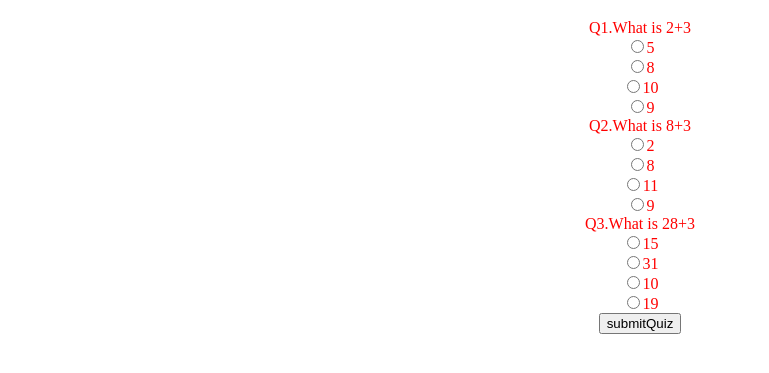
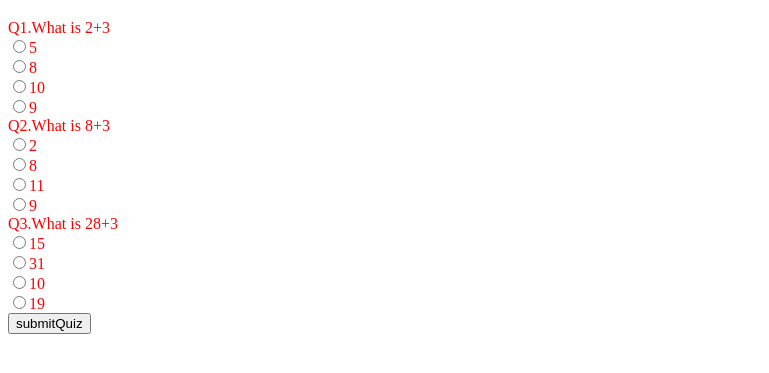
Before and after one commit to infosecmentor/QuizBoard, a plain HTML site: page index.html in a window 1280 px wide. Shown: the part 61-434 px from the top of the page, without its empty margins (0-769 px from the left). Drawn offline with Linux system fonts and the light colour scheme.

```diff
--- a/index.html
+++ b/index.html
@@ -11,7 +11,7 @@
 </head>
 <body>
     <h1>quiz board</h1>
-    <div class="name">
+    <div id="name">
  Q1.What is 2+3 <br>
 <input type="radio" name="qusetion1" id="correct1">5 <br>
 <input type="radio" name="qusetion1">8 <br>
```
